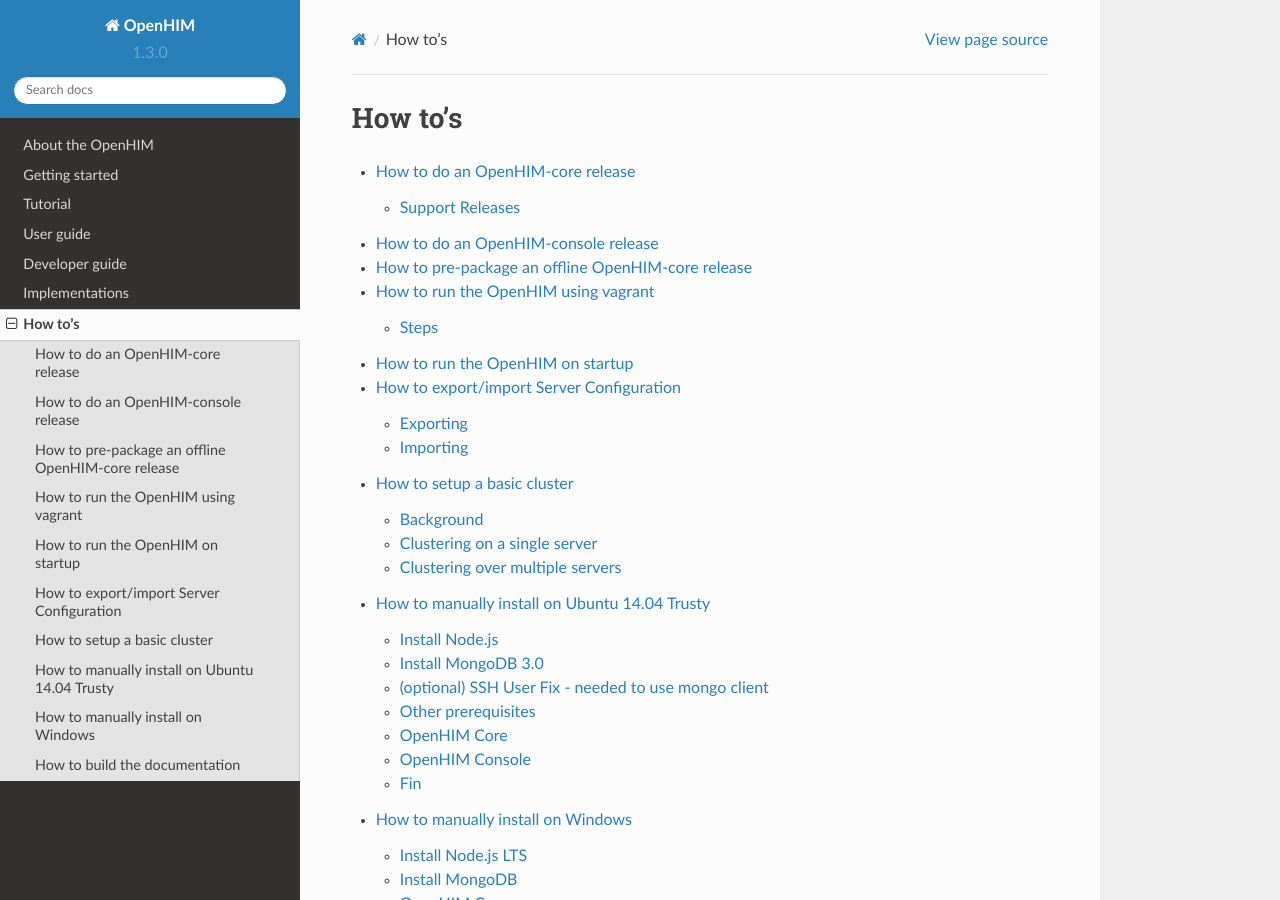
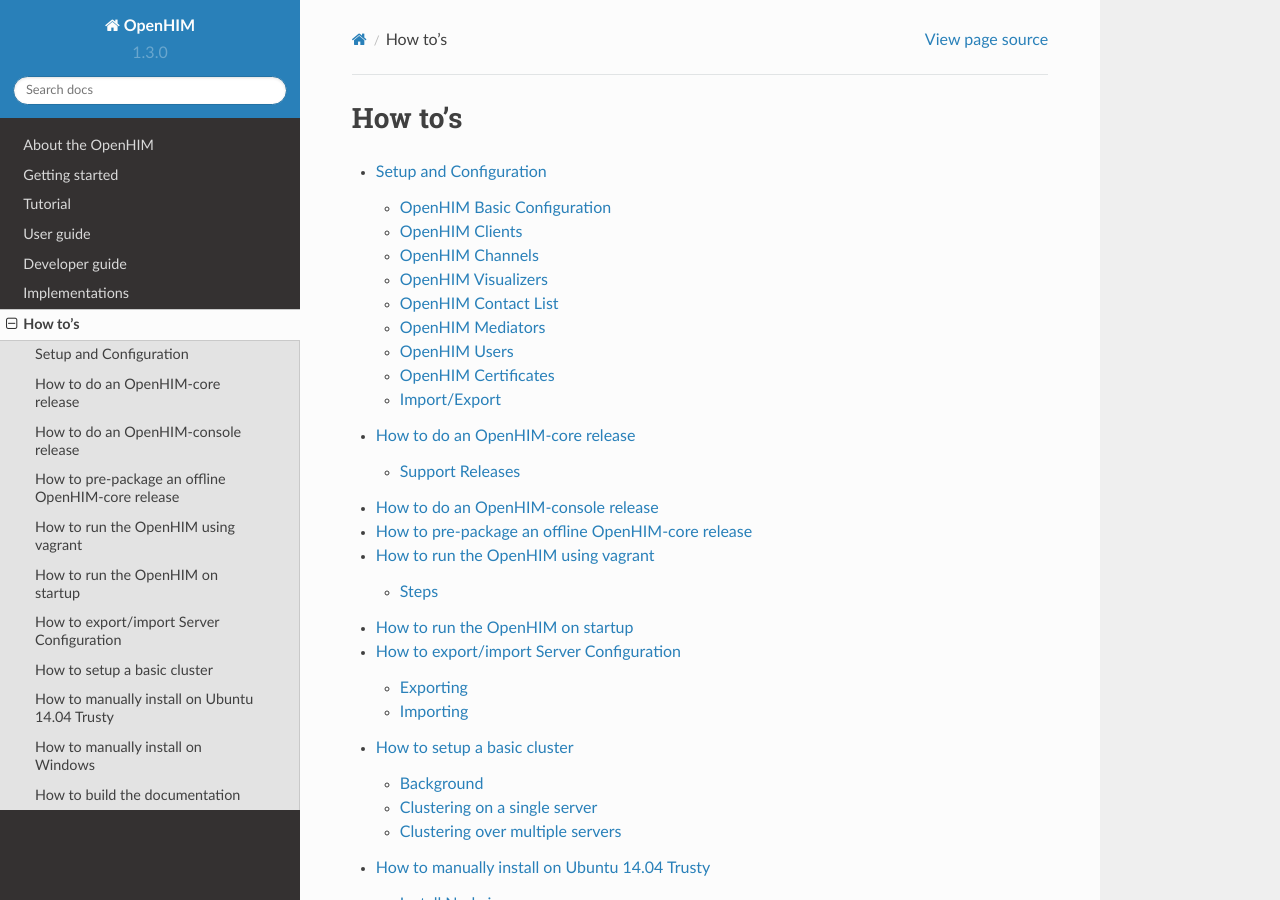
Before and after one commit to jembi/openhim-core-js, a Sphinx documentation site: the page built from docs/how-to/index.rst, in a window 1280 px wide and 900 px high. Built offline with Sphinx 7.4.7 and the Read the Docs theme 2.0.0, drawn with Linux system fonts in a browser that asks for light colours; pages that are not in the unit, such as notebooks, are missing from menus.

Commit message:
Add new file to index
To reference new setup and configure file

```diff
--- a/docs/how-to/index.rst
+++ b/docs/how-to/index.rst
@@ -4,6 +4,7 @@
 .. toctree::
    :maxdepth: 2
 
+   how-to-setup-and-configure-openhim
    how-to-do-an-openhim-core-release
    how-to-do-an-openhim-console-release
    how-to-pre-package-an-offline-release
```
